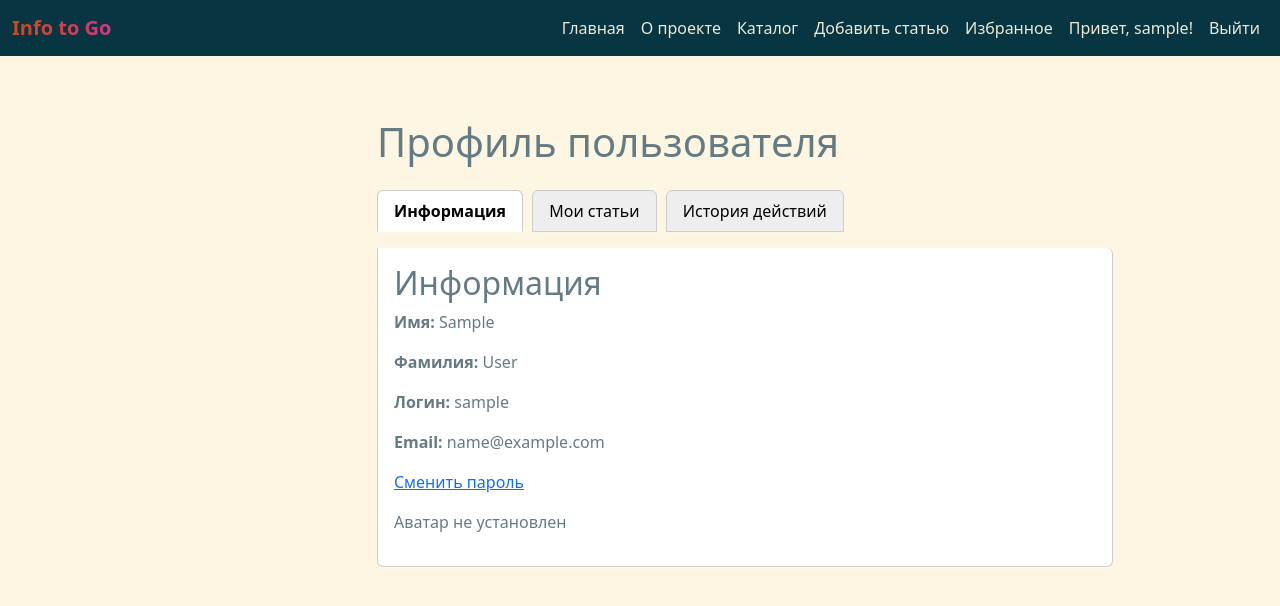
After one commit to Iv-m1/info_to_go_my, a Django app: page /users/profile/ in a window 1280 px wide; the page is wider, and only the part inside the window is pictured. The commit adds this page. Shown: the top 606 px of that part. Run offline with Django 5.2, Linux system fonts and the light colour scheme; the visitor is signed in with stand-in values (Sample User, id 1); data comes from the database, SQL or seed files in the repository; parts of the project's set-up code (start-up, migrations or seed data) failed here and were passed over.

Commit message:
Added initial implementation of user profile with tabbed interface (Info, My Articles, History).(Password change , real history and avatar upload are temporarily disabled .)

```diff
--- a/itg/urls.py
+++ b/itg/urls.py
@@ -11,7 +11,7 @@ urlpatterns = [
     path('', views.MainView.as_view(), name='index'),
     path('about/', views.AboutView.as_view(), name='about'),
     path('news/', include('news.urls', namespace='news')),
-    # path('users/', include('users.urls', namespace='users')),
+    path('users/', include('users.urls', namespace='users')),
 
     # Общие URL allauth
     path('accounts/', include('allauth.urls')),
--- a/templates/include/nav_menu.html
+++ b/templates/include/nav_menu.html
@@ -9,7 +9,7 @@
     {% endfor %}
     {% if user.is_authenticated %}
         <li class="nav-item">
-          <a class="nav-link" href="#">Привет, {{ user.username }}!</a>
+          <a class="nav-link" href="{% url 'users:profile' %}">Привет, {{ user.username }}!</a>
         </li>
         <li class="nav-item">
           <form method="post" action="{% url 'account_logout' %}">
--- /dev/null
+++ b/users/templates/users/profile.html
@@ -0,0 +1,115 @@
+{% extends 'base.html' %}
+{% block title %}Профиль{% endblock %}
+
+{% block content %}
+<h1 class="text-2xl font-bold mb-4">Профиль пользователя</h1>
+
+<div class="tabs-container">
+    <div class="tab-nav">
+        <button class="tab-link active" onclick="showTab('info', this)">Информация</button>
+        <button class="tab-link" onclick="showTab('articles', this)">Мои статьи</button>
+        <button class="tab-link" onclick="showTab('activity', this)">История действий</button>
+    </div>
+
+    <div class="tab-content">
+        <div id="info" class="tab-panel active">
+            <h2>Информация</h2>
+            <p><strong>Имя:</strong> {{ user.first_name|default:"(не указано)" }}</p>
+            <p><strong>Фамилия:</strong> {{ user.last_name|default:"(не указано)" }}</p>
+            <p><strong>Логин:</strong> {{ user.username }}</p>
+            <p><strong>Email:</strong> {{ user.email }}</p>
+            <p><a href="">Сменить пароль</a></p>
+            {% if user.profile.avatar %}
+                <img src="{{ user.profile.avatar.url }}" alt="Avatar" width="150">
+            {% else %}
+                <p>Аватар не установлен</p>
+            {% endif %}
+        </div>
+
+        <div id="articles" class="tab-panel">
+            <h2>Мои статьи</h2>
+            {% if articles %}
+                <ul>
+                    {% for article in articles %}
+                        <li><a href="{% url 'news:detail_article_by_id' article.pk %}">{{ article.title }}</a> — {{ article.created_at|date:"d.m.Y" }}</li>
+                    {% endfor %}
+                </ul>
+            {% else %}
+                <p>У вас нет опубликованных статей.</p>
+            {% endif %}
+        </div>
+
+        <div id="activity" class="tab-panel">
+            <h2>История действий</h2>
+            {% if actions %}
+                <ul>
+                    {% for action in actions %}
+                        <li>{{ action.timestamp|date:"d.m.Y H:i" }} — {{ action.action }}</li>
+                    {% endfor %}
+                </ul>
+            {% else %}
+                <p>История действий отсутствует.</p>
+            {% endif %}
+        </div>
+    </div>
+</div>
+
+<style>
+    .tab-nav {
+        margin-bottom: 1em;
+    }
+
+    .tab-link {
+        background: #eee;
+        border: 1px solid #ccc;
+        padding: 0.5em 1em;
+        cursor: pointer;
+        margin-right: 5px;
+        border-radius: 6px 6px 0 0;
+        transition: background 0.3s;
+    }
+
+    .tab-link:hover {
+        background: #ddd;
+    }
+
+    .tab-link.active {
+        background: #fff;
+        border-bottom: 1px solid white;
+        font-weight: bold;
+    }
+
+    .tab-panel {
+        display: none;
+        border: 1px solid #ccc;
+        border-top: none;
+        padding: 1em;
+        border-radius: 0 6px 6px 6px;
+        background: white;
+    }
+
+    .tab-panel.active {
+        display: block;
+    }
+</style>
+
+<script>
+    function showTab(tabId, element) {
+        // Скрыть все панели
+        document.querySelectorAll('.tab-panel').forEach(panel => {
+            panel.classList.remove('active');
+        });
+
+        // Показать выбранную
+        document.getElementById(tabId).classList.add('active');
+
+        // Убрать активный класс у всех кнопок
+        document.querySelectorAll('.tab-link').forEach(link => {
+            link.classList.remove('active');
+        });
+
+        // Добавить активный класс текущей кнопке
+        element.classList.add('active');
+    }
+</script>
+{% endblock %}
--- /dev/null
+++ b/users/urls.py
@@ -0,0 +1,8 @@
+from django.urls import path
+from .views import ProfileView
+
+app_name = 'users'
+
+urlpatterns = [
+    path('profile/', ProfileView.as_view(), name='profile'),
+]
--- /dev/null
+++ b/users/views.py
@@ -0,0 +1,14 @@
+from django.contrib.auth.mixins import LoginRequiredMixin
+from django.views.generic import TemplateView
+from news.models import Article  # предполагается, что твоя модель статей — News
+
+
+class ProfileView(LoginRequiredMixin, TemplateView):
+    template_name = 'users/profile.html'
+
+    def get_context_data(self, **kwargs):
+        context = super().get_context_data(**kwargs)
+        user = self.request.user
+        context['articles'] = Article.objects.filter(author=user).order_by('-publication_date')
+
+        return context
```
